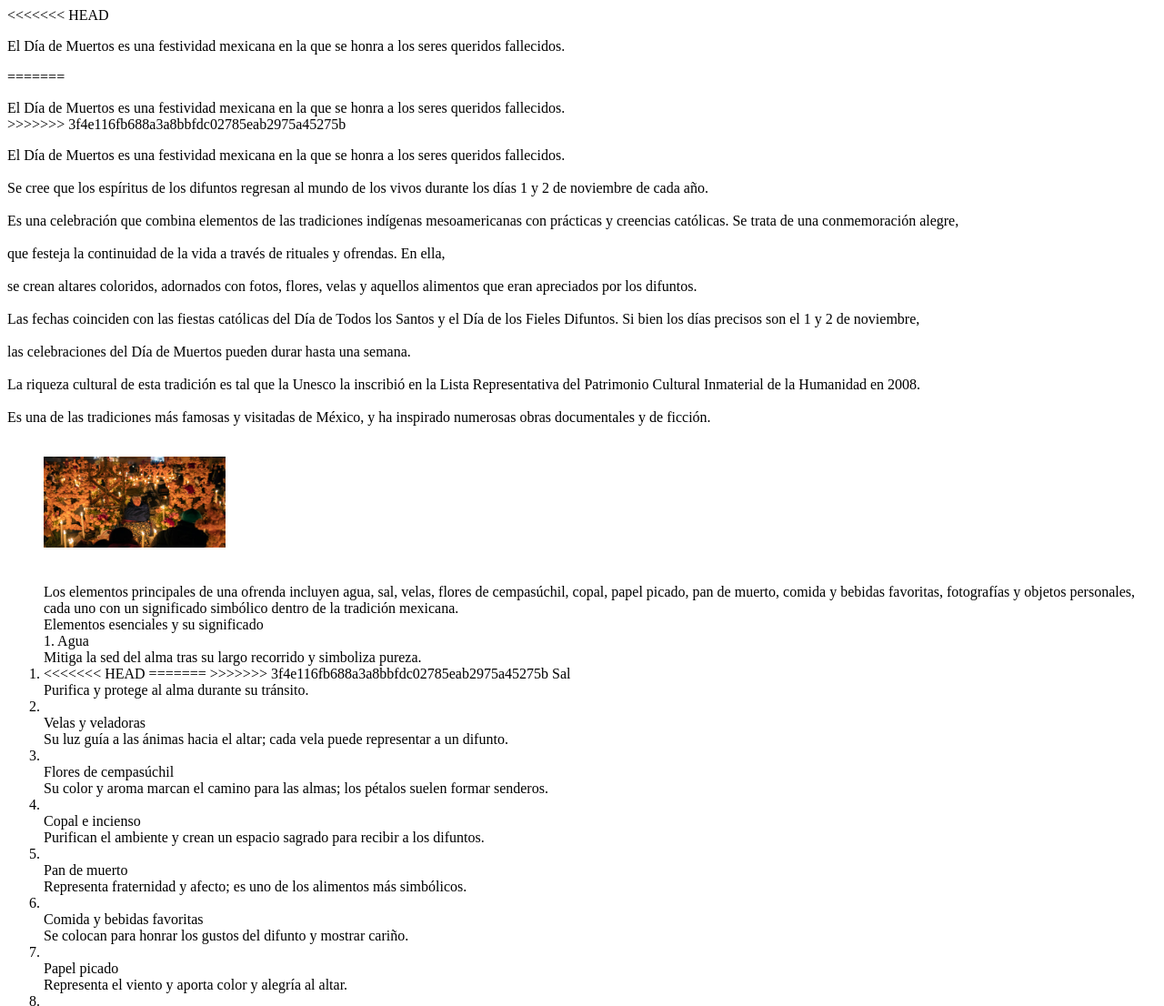
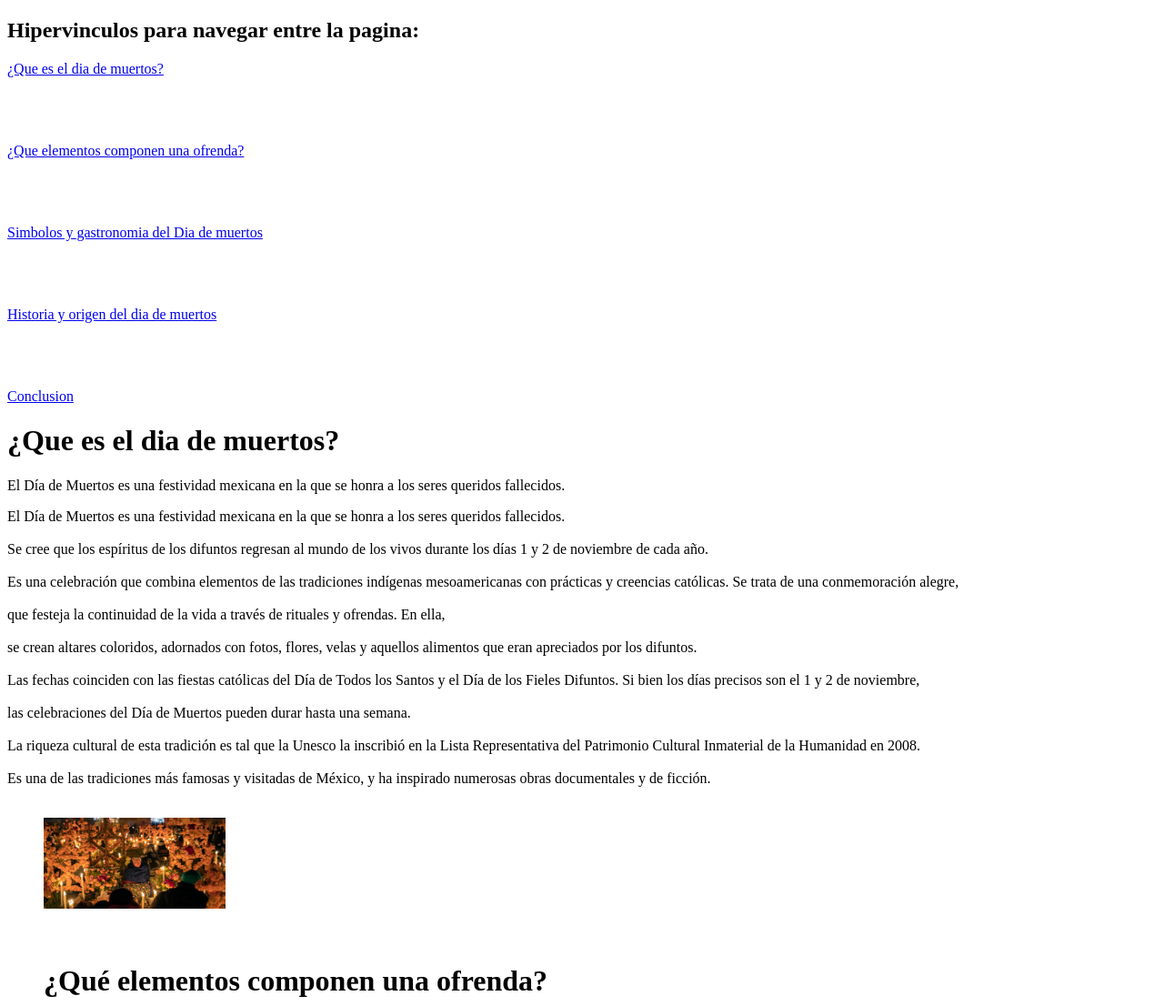
Before and after one commit to thisguywalterwhite/P15_Diademuertos, a plain HTML site: page index.html in a window 1280 px wide. Shown: the top 1106 px of the page at 91% size. Drawn offline with Linux system fonts and the light colour scheme.

Commit message:
Se añadieron los hipervinculos

```diff
--- a/index.html
+++ b/index.html
@@ -6,13 +6,17 @@
     <title>Dia de muertos</title>
 </head>
 <body>
-<<<<<<< HEAD
+<h2>Hipervinculos para navegar entre la pagina:
+</h2>
+<a href="#¿Que es el dia de muertos?">¿Que es el dia de muertos?</a><br><br><br><br><br>
+<a href="#¿Que elementos componen una ofrenda?">¿Que elementos componen una ofrenda?</a><br><br><br><br><br>
+<a href="#Simbolos y gastronomia del Dia de muertos">Simbolos y gastronomia del Dia de muertos</a><br><br><br><br><br>
+<a href="#Historia y origen del dia de muertos">Historia y origen del dia de muertos</a><br><br><br><br><br>
+<a href="#CONCLUSION">Conclusion</a>
+
+<h1 id="¿Que es el dia de muertos?">¿Que es el dia de muertos?</h1>
 <p>El Día de Muertos es una festividad mexicana en la que se honra a los seres queridos fallecidos.  <br>
-</p>
-=======
 
-<p>El Día de Muertos es una festividad mexicana en la que se honra a los seres queridos fallecidos.  <br>
->>>>>>> 3f4e116fb688a3a8bbfdc02785eab2975a45275b
 
 <p>
 El Día de Muertos es una festividad mexicana en la que se honra a los seres queridos fallecidos.  <br>
@@ -40,16 +44,12 @@ Es una de las tradiciones más famosas y visitadas de México, y ha inspirado nu
 <img src="imagen dia de muertos/imagen .jpg" alt="Imagen Día de Muertos" width="200px" height="100px">
 
 <br><br><br>
+<h1 id="¿Que elementos componen una ofrenda?">¿Qué elementos componen una ofrenda?</h1>
 Los elementos principales de una ofrenda incluyen agua, sal, velas, flores de cempasúchil, copal, papel picado, pan de muerto, comida y bebidas favoritas, fotografías y objetos personales, cada uno con un significado simbólico dentro de la tradición mexicana.<br>
 Elementos esenciales y su significado<br>
 
 1. Agua<br>
 Mitiga la sed del alma tras su largo recorrido y simboliza pureza. <br><li>
-
-<<<<<<< HEAD
-=======
-
->>>>>>> 3f4e116fb688a3a8bbfdc02785eab2975a45275b
 Sal<br>
 Purifica y protege al alma durante su tránsito. <br><li></li>
 
@@ -90,23 +90,19 @@ La combinación de estos elementos refleja la unión de tradiciones indígenas y
 <img src="imagen dia de muertos/imagen 2 .jpg" alt="Imagen Día de Muertos" width="200px" height="100px">
 <br><br><br>
 <p>
-Simbolos y gastronomía tradicional día de muertos
+<h1 id="Simbolos y gastronomia del Dia de muertos">Simbolos y gastronomia del Dia de muertos</h1>
 El Día de Muertos es una festividad que trasciende lo espiritual para convertirse en un verdadero festín terrenal. Durante los primeros días de noviembre, los altares y las mesas de los hogares mexicanos se engalan con una vasta diversidad culinaria que honra la memoria de los difuntos. La gastronomía de esta época refleja un profundo sincretismo cultural, donde cada región del país aporta sus propios sabores para recibir a las almas que regresan de visita.
 Estudyando
 Pan de muerto: Su forma circular representa el ciclo de la vida y la muerte, y su esfera superior simboliza el cráneo.
-1
 Calaveritas de azúcar: Recordatorio visual de la presencia constante de la muerte, personalizadas tradicionalmente con el nombre del ser recordado.
-1
 Calabaza en tacha y camote enmielado: Postres elaborados con piloncillo, canela y guayaba, cuyo olor dulce impregna la estancia.
-1
 Fruta fresca: Cañas de azúcar, tejocotes, mandarinas, naranjas y jícamas, que aportan frescura y quitan la sed a las ánimas.
-1
-
 Cada platillo y bebida tiene un significado simbólico profundo, transmitido de generación en generación. La comida no se prepara solo para ser consumida, sino para ser ofrecida,
 y cada elemento en el altar responde a una intención específica: agradar al difunto, recordarlo y recrear un ambiente familiar.
 
 </p>
 
+<h1 id="Historia y origen del dia de muertos">Historia y origen del dia de muertos</h1>
 <p>El Día de Muertos tiene sus raíces en las antiguas culturas mesoamericanas, como los aztecas, mayas, purépechas y toltecas, que creían en la vida después de la muerte.
 Antes de la llegada de los españoles y la introducción del catolicismo en América Latina, estas culturas celebraban festivales dedicados a los muertos en diferentes momentos del año.
 
@@ -154,8 +150,8 @@ Cruces elaboradas de sal, ceniza o tierra. Son cruces que se realizan en la part
 
 </p>
 
+<h1 id="CONCLUSION">CONCLUSION:</h1>
 <p>
-CONCLUSION:
 
 El Día de Muertos y su altar de muertos constituyen un ejercicio colectivo de memoria que desafía la naturaleza definitiva de la muerte a través del afecto y el ritual.
 <br>
```
